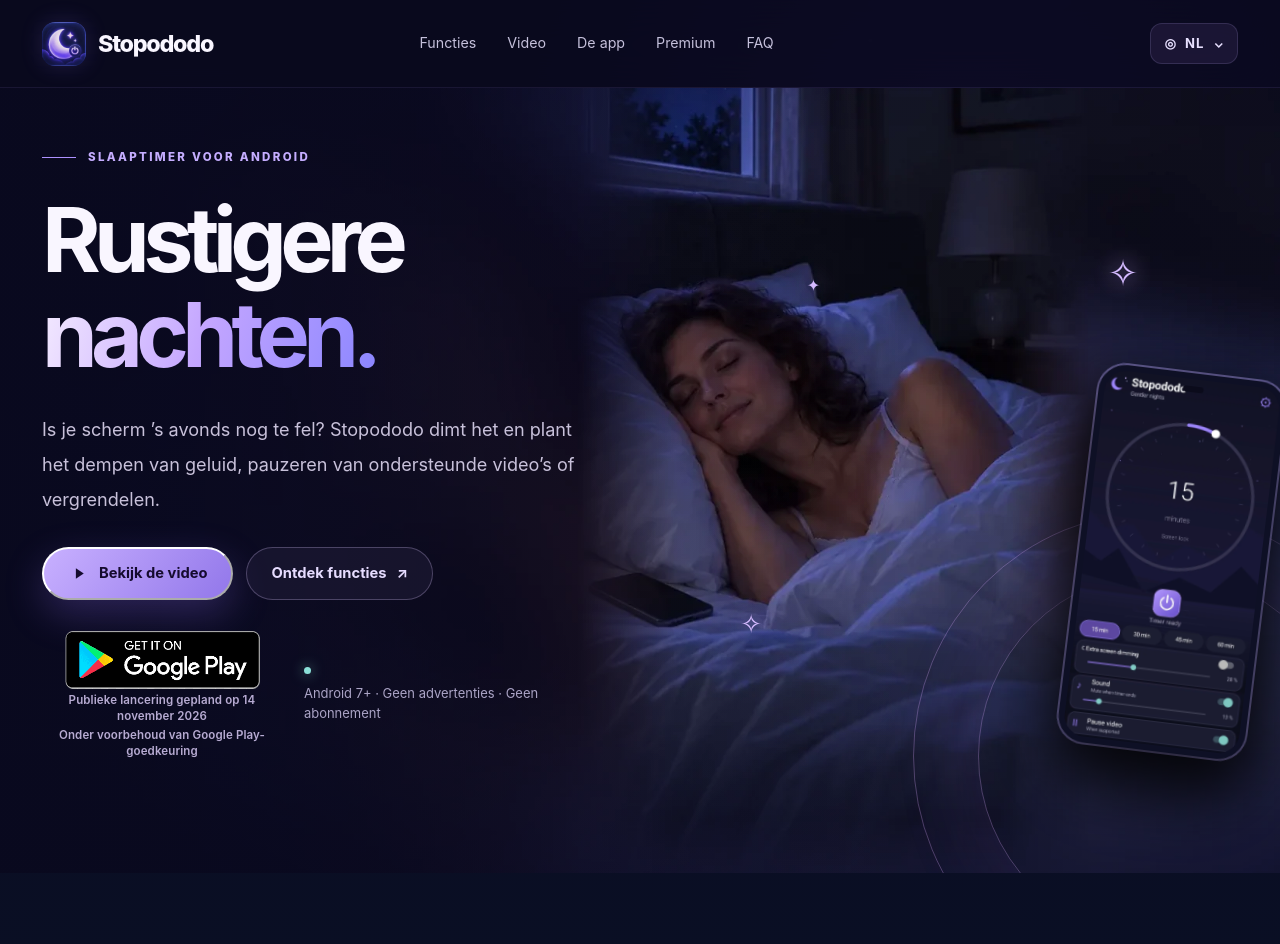
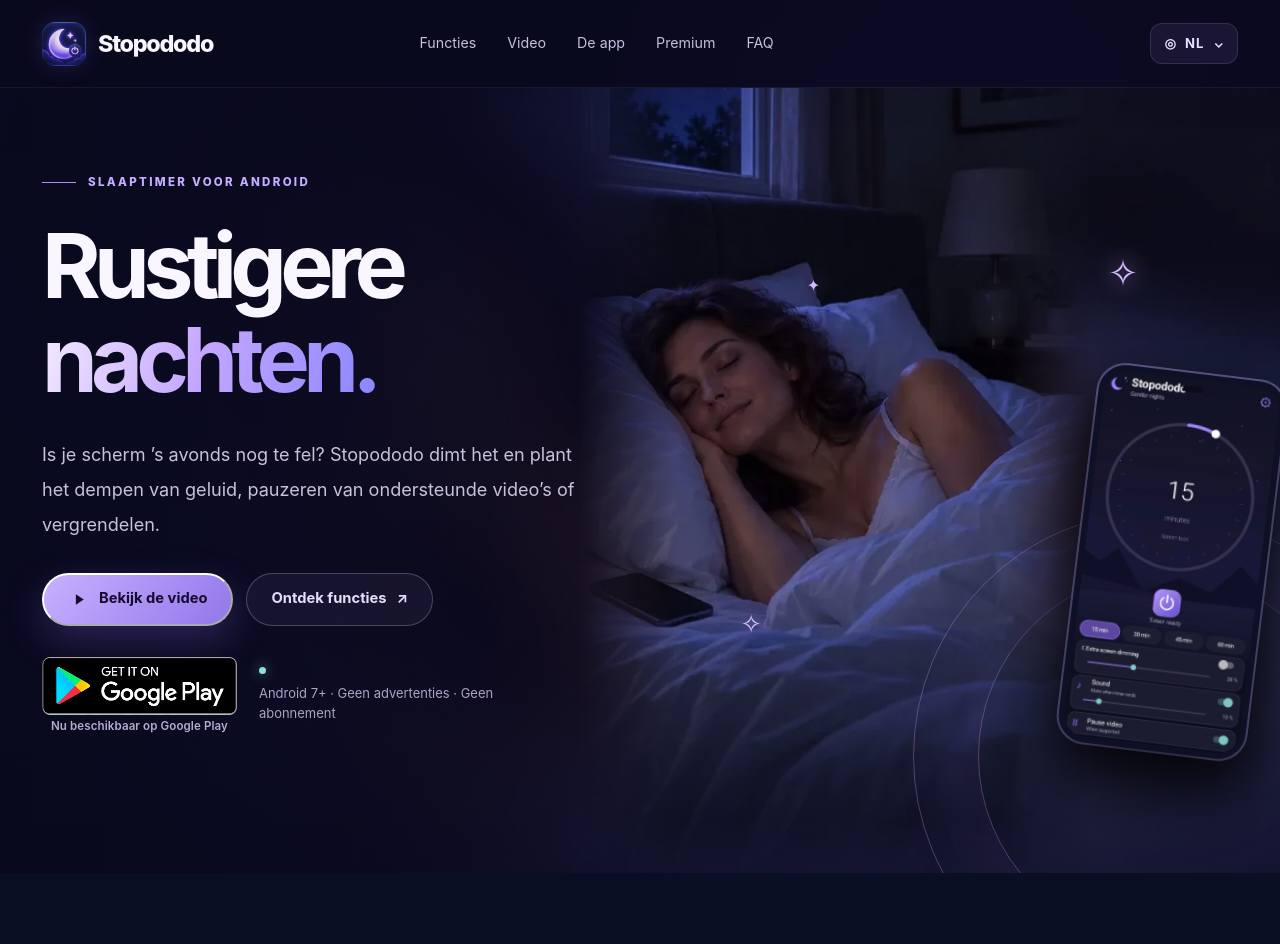
Before and after one commit to kama54/Stopododo-Website, a plain HTML site: page nl/index.html in a window 1280 px wide. Shown: the top 944 px of the page. Drawn offline with Linux system fonts and the light colour scheme.

Commit message:
fix(site): replace prelaunch copy with live Play Store CTA

```diff
--- a/nl/index.html
+++ b/nl/index.html
@@ -67,7 +67,7 @@
           <h1 id="hero-title">Rustigere<br><em>nachten.</em></h1>
           <p class="hero-lead">Is je scherm ’s avonds nog te fel? Stopododo dimt het en plant het dempen van geluid, pauzeren van ondersteunde video’s of vergrendelen.</p>
           <div class="hero-actions"><button class="button button-primary" type="button" data-play-video aria-controls="promo-video"><svg viewBox="0 0 24 24" aria-hidden="true"><path d="m9 6 9 6-9 6V6Z" fill="currentColor"/></svg>Bekijk de video</button><a class="button button-secondary" href="#fonctionnalites">Ontdek functies <span aria-hidden="true">↗</span></a></div>
-          <div class="hero-store-row"><div class="google-play-group" aria-label="Publieke lancering gepland op 14 november 2026"><a class="play-store-anchor" href="https://play.google.com/store/apps/details?id=com.gogostudio.stopododo" target="_blank" rel="noopener noreferrer" aria-label="Google Play"><img class="google-play-badge" src="../assets/img/google-play-badge.png" alt="Get it on Google Play" width="380" height="113" decoding="async"></a><span class="store-coming">Publieke lancering gepland op 14 november 2026</span><span class="store-coming">Onder voorbehoud van Google Play-goedkeuring</span></div><div class="micro"><span class="micro-dot"></span>Android 7+ · Geen advertenties · Geen abonnement</div></div>
+          <div class="hero-store-row"><div class="google-play-group" aria-label="Nu beschikbaar op Google Play"><a class="play-store-anchor" href="https://play.google.com/store/apps/details?id=com.gogostudio.stopododo" target="_blank" rel="noopener noreferrer" aria-label="Google Play"><img class="google-play-badge" src="../assets/img/google-play-badge.png" alt="Get it on Google Play" width="380" height="113" decoding="async"></a><span class="store-coming">Nu beschikbaar op Google Play</span></div><div class="micro"><span class="micro-dot"></span>Android 7+ · Geen advertenties · Geen abonnement</div></div>
         </div>
         <div class="hero-visual" aria-label="Stopododo sur smartphone Android">
           <img class="hero-photo" src="../assets/img/hero-sleep.webp" alt="" width="602" height="1079" fetchpriority="high" decoding="async">
@@ -120,7 +120,7 @@
 
     <section class="faq-section" id="faq" aria-labelledby="faq-title"><div class="container faq-layout"><div><p class="eyebrow">FAQ</p><h2 id="faq-title">Veelgestelde vragen</h2></div><div class="faq-items"><details><summary>Werkt dit op Android TV?<span aria-hidden="true">+</span></summary><p>Nee. Stopododo is gemaakt voor geschikte Android-telefoons en -tablets, niet voor Android TV.</p></details><details><summary>Pauzeert het elke video?<span aria-hidden="true">+</span></summary><p>Niet altijd. De speler moet pauzeren ondersteunen. Mediageluid dempen kan ook.</p></details><details><summary>Is Premium een abonnement?<span aria-hidden="true">+</span></summary><p>Nee, het is een eenmalige aankoop van € 2,99 via Google Play.</p></details><details><summary>Heb ik een account nodig?<span aria-hidden="true">+</span></summary><p>Nee. Google Play beheert Premium-aankopen.</p></details></div></div></section>
 
-    <section class="last-cta" id="telecharger"><div class="container final-card"><span class="final-halo" aria-hidden="true">☾</span><p class="eyebrow">STOPODODO</p><h2>Maak je avond wat rustiger.</h2><p>Een slaaptimer, donkerder scherm en minder afleiding op Android.</p><a class="coming-chip" href="https://play.google.com/store/apps/details?id=com.gogostudio.stopododo" target="_blank" rel="noopener noreferrer"><span class="coming-icon" aria-hidden="true">▶</span><span>Lancering gepland op 14 november 2026</span></a><small>Onder voorbehoud van Google Play-goedkeuring.</small></div></section>
+    <section class="last-cta" id="telecharger"><div class="container final-card"><span class="final-halo" aria-hidden="true">☾</span><p class="eyebrow">STOPODODO</p><h2>Maak je avond wat rustiger.</h2><p>Een slaaptimer, donkerder scherm en minder afleiding op Android.</p><a class="coming-chip" href="https://play.google.com/store/apps/details?id=com.gogostudio.stopododo" target="_blank" rel="noopener noreferrer"><span class="coming-icon" aria-hidden="true">▶</span><span>Download op Google Play</span></a><small>Onder voorbehoud van Google Play-goedkeuring.</small></div></section>
   </main>
   <footer class="footer"><div class="container footer-inner"><a class="logo footer-brand" href="index.html"><img src="../assets/img/brand-icon.webp" width="38" height="38" alt="">Stopododo</a><p>© 2026 Stopododo · Android-slaaptimer en schermfilter</p><nav aria-label="Legal"><a href="https://gogostudio.app/stopododo/nl/confidentialite.html">Privacy</a><a href="https://gogostudio.app/stopododo/nl/conditions.html">Voorwaarden</a><a href="https://gogostudio.app/stopododo/nl/accessibilite.html">Toegankelijkheid</a><a href="https://gogostudio.app/stopododo/nl/contact.html">Contact</a></nav></div></footer>
 </body></html>
```
